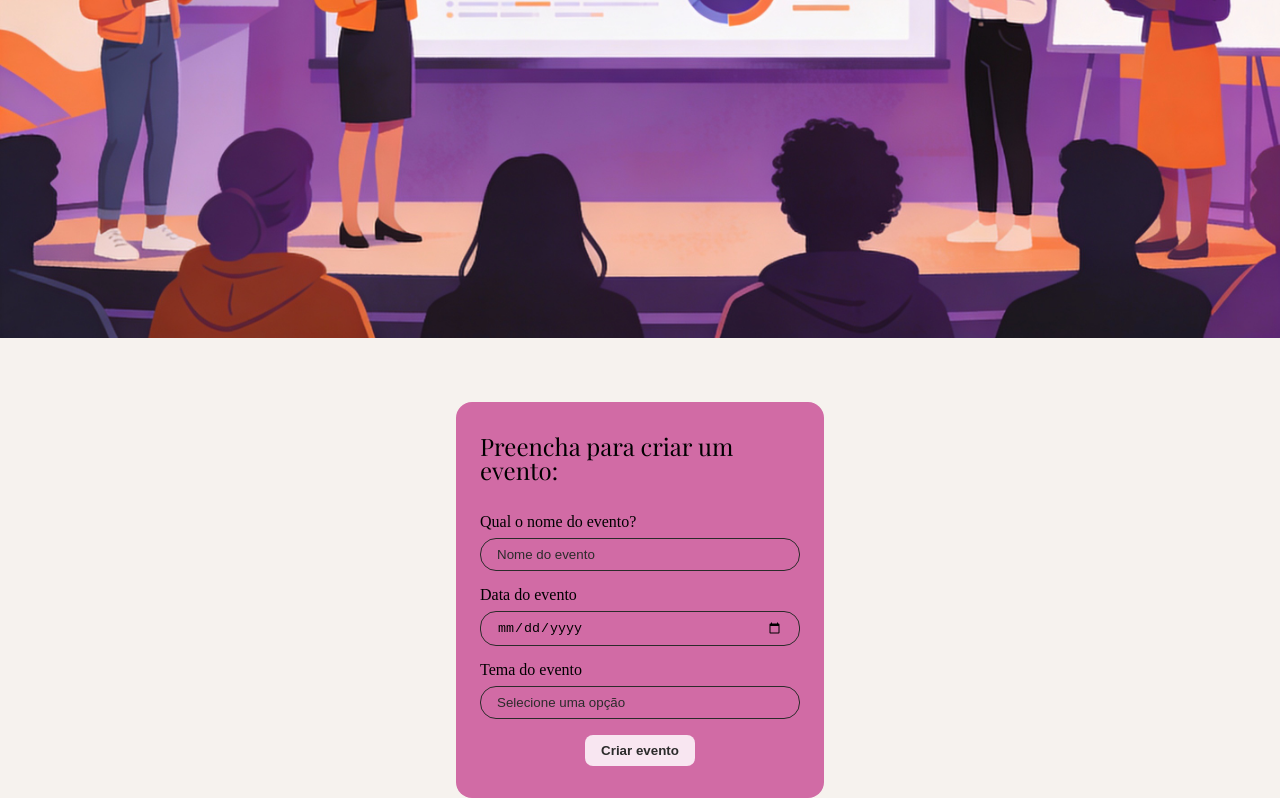
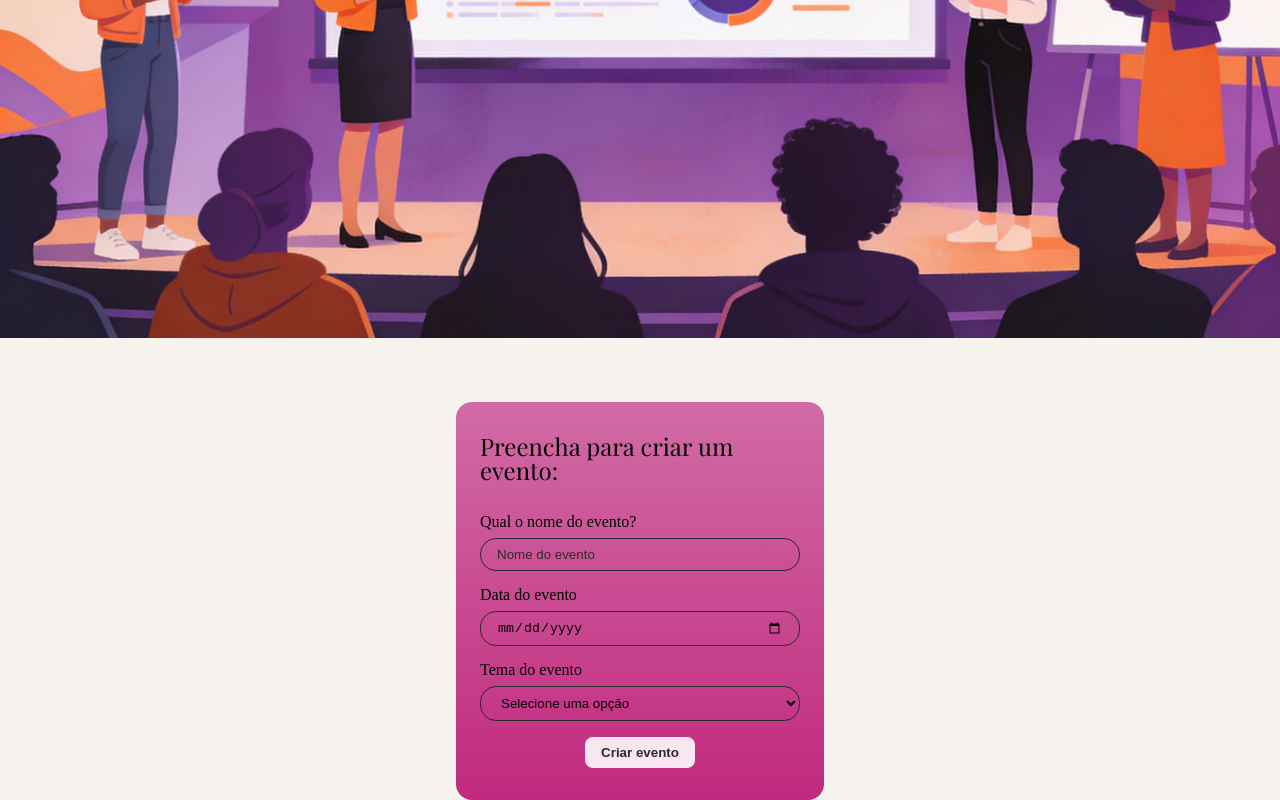
Before and after one commit to Natalia-Timote/elas-fazem-tecnologia, a React (Vite) app: page / in a window 1280 px wide. Shown: the part 509-1309 px from the top of the page. Built offline with nearby package versions, Linux system fonts and the light colour scheme; a web font is replaced by a local one.

Commit message:
Adicionando componentes Input e DropdownList

```diff
--- /dev/null
+++ b/src/components/DropdownList/DropdownList.css
@@ -0,0 +1,9 @@
+select {
+    padding: 8px 16px;
+    background-color: transparent;
+    border: solid 1px #2B2B2B;
+    border-radius: 16px;
+}
+select::placeholder {
+    color: #2B2B2B;
+}
--- /dev/null
+++ b/src/components/DropdownList/index.tsx
@@ -0,0 +1,13 @@
+import './DropdownList.css';
+
+interface DropdownListProps {
+    children: React.ReactNode
+}
+
+export default function DropdownList({ children }: DropdownListProps) {
+    return (
+        <select name="dropdownList" id="dropdownList">
+            {children}
+        </select>
+    )
+}
--- a/src/components/EventForm/EventForm.css
+++ b/src/components/EventForm/EventForm.css
@@ -6,7 +6,7 @@ form {
     gap: 32px;
     padding: 32px 24px;
     border-radius: 16px;
-    background-color: #D16BA5;
+    background: linear-gradient(180deg, #D16BA5 0%, #c1297f 100%);
 }
 
 form section {
@@ -14,3 +14,9 @@ form section {
     flex-direction: column;
     gap: 16px;
 }
+
+form fieldset {
+  display: flex;
+  flex-direction: column;
+  gap: 8px;
+}
--- a/src/components/EventForm/index.tsx
+++ b/src/components/EventForm/index.tsx
@@ -1,5 +1,7 @@
 import Button from "../Button";
-import Fieldset from "../Fieldset";
+import DropdownList from "../DropdownList";
+import Input from "../Input";
+import Label from "../Label";
 import "./EventForm.css";
 
 interface EventFormProps {
@@ -11,32 +13,38 @@ export default function EventForm({ children }: EventFormProps) {
         <form>
             <h2>{children}</h2>
             <section>
-                <Fieldset
+                <fieldset>
+                    <Label fieldsetName="name">Qual o nome do evento?</Label>
+                    <Input
                         fieldsetName="name"
                         inputType="text"
                         inputId="event-name"
                         inputPlaceholder="Nome do evento"
-                >
-                    Qual o nome do evento?
-                </Fieldset>
+                    ></Input>
+                </fieldset>
 
-                <Fieldset
+                <fieldset>
+                    <Label fieldsetName="date">Data do evento</Label>
+                    <Input
                         fieldsetName="date"
                         inputType="date"
                         inputId="event-date"
                         inputPlaceholder="xx/xx/xxxx"
-                >
-                    Data do evento
-                </Fieldset>
+                    ></Input>
+                </fieldset>
 
-                <Fieldset
-                    fieldsetName="theme"
-                    inputType="text"
-                    inputId="event-theme"
-                    inputPlaceholder="Selecione uma opção"
-                >
-                    Tema do evento
-                </Fieldset>
+                <fieldset>
+                    <Label fieldsetName="theme">Tema do evento</Label>
+                    <DropdownList>
+                        <option value="" disabled selected>Selecione uma opção</option>
+                        <option value="Backend">Backend</option>
+                        <option value="Cloud">Cloud</option>
+                        <option value="Data Science">Data Science</option>
+                        <option value="Devops">Devops</option>
+                        <option value="Front-end">Front-end</option>
+                        <option value="IA">IA</option>
+                    </DropdownList>
+                </fieldset>
                 <Button>Criar evento</Button>
             </section>
         </form>
--- a/src/components/Fieldset/index.tsx
+++ /dev/null
@@ -1,20 +0,0 @@
-import './Fieldset.css';
-
-interface FieldsetProps {
-    children: React.ReactNode,
-    fieldsetName: string,
-    inputType: string,
-    inputId: string,
-    inputPlaceholder: string
-}
-
-export default function Fieldset({ children, fieldsetName, inputType, inputId, inputPlaceholder }: FieldsetProps) {
-    return (
-        <>
-            <fieldset>
-                <label htmlFor={fieldsetName}>{children}</label>
-            <input type={inputType} name={fieldsetName} id={inputId} placeholder={inputPlaceholder} />
-            </fieldset >
-        </>
-    )
-}
--- a/src/components/Fieldset/Fieldset.css
+++ b/src/components/Input/Input.css
@@ -1,16 +1,10 @@
-form fieldset {
-    display: flex;
-    flex-direction: column;
-    gap: 8px;
-}
-
-form input {
+input {
     padding: 8px 16px;
     background-color: transparent;
     border: solid 1px #2B2B2B;
     border-radius: 16px;
 }
 
-form input::placeholder {
+input::placeholder {
     color: #2B2B2B;
 }
--- /dev/null
+++ b/src/components/Input/index.tsx
@@ -0,0 +1,14 @@
+import './Input.css';
+
+interface InputProps {
+    fieldsetName: string,
+    inputType: string,
+    inputId: string,
+    inputPlaceholder: string
+}
+
+export default function Input({ inputType, fieldsetName, inputId, inputPlaceholder }: InputProps) {
+    return (
+        <input type={inputType} name={fieldsetName} id={inputId} placeholder={inputPlaceholder} />
+    )
+}
--- /dev/null
+++ b/src/components/Label/index.tsx
@@ -0,0 +1,12 @@
+import './Label.css';
+
+interface LabelProps {
+    children: React.ReactNode,
+    fieldsetName: string,
+}
+
+export default function Label({ children, fieldsetName}: LabelProps) {
+    return (
+                <label htmlFor={fieldsetName}>{children}</label>
+    )
+}
```
Also changed, not shown: src/App.css (line endings or trailing spaces), src/components/Label/Label.css (added). Lines whose indentation alone changed are shown as unchanged.
